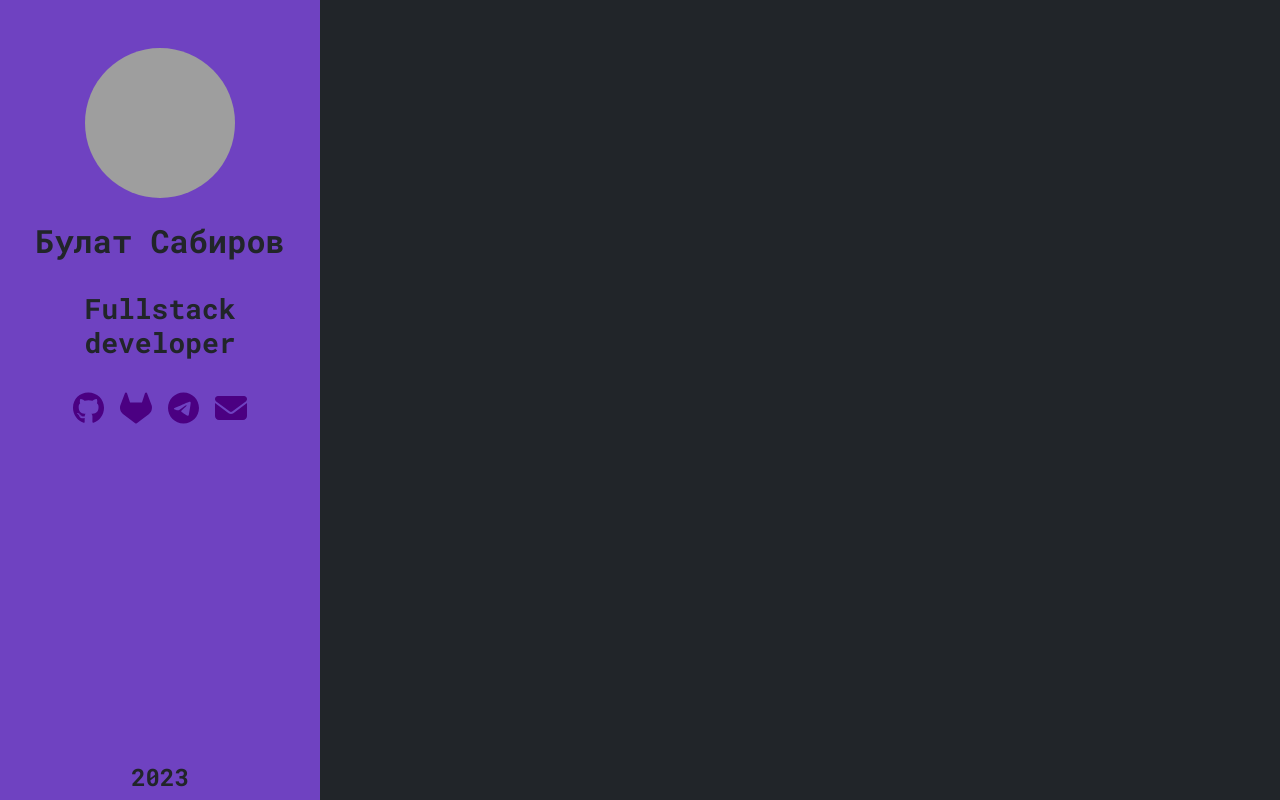
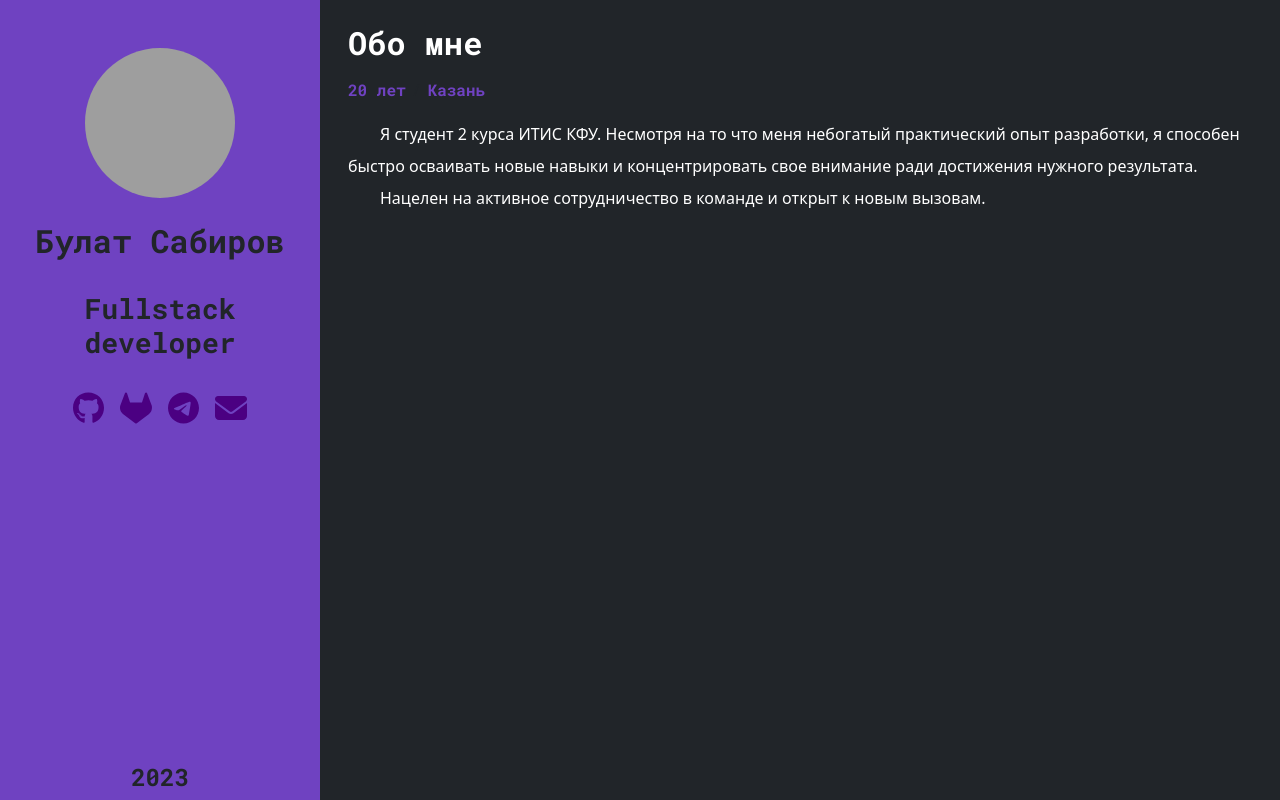
Before and after one commit to bulatsabirow/resume, a Vue app: page / in a window 1280 px wide. Built offline with nearby package versions, Linux system fonts and the light colour scheme; grey boxes are pictures that could not be loaded.

Commit message:
+ about me component (#7)

```diff
--- a/src/components/AboutMeComponent.vue
+++ b/src/components/AboutMeComponent.vue
@@ -1,11 +1,36 @@
 <script setup>
+import Breadcrumbs from "@/components/UI/Breadcrumbs.vue";
+import {computed} from "vue";
+import {calculateAge} from "../../utils/date.js";
+import {defineWordEnding} from "../../utils/wordEnding.js";
+import HeaderText from "@/components/UI/HeaderText.vue";
+
+const age = computed(() => calculateAge("2003/02/15"));
+const breadcrumbs = [`${age.value} ${defineWordEnding(age.value)} `, "Казань"];
 
 </script>
 
 <template>
-
+    <main class="about-me-container d-flex flex-column h-100 w-100">
+        <HeaderText size="lg" class="text-white" position="start">Обо мне</HeaderText>
+        <Breadcrumbs class="mt-2" :breadcrumbs="breadcrumbs"/>
+        <div class="about-me text-white">
+            <p class="mb-0 about-me-text text-break lh-lg">
+                Я  студент 2 курса ИТИС КФУ.  Несмотря на то что меня небогатый практический опыт разработки, я способен быстро осваивать новые навыки и концентрировать свое внимание ради достижения нужного результата.
+            </p>
+            <p class="about-me-text text-break lh-lg">
+                Нацелен на активное сотрудничество в команде и открыт к новым вызовам.
+            </p>
+        </div>
+    </main>
 </template>
 
 <style scoped>
+    .about-me-container > * {
+        margin-left: 1rem;
+    }
 
+    .about-me-text {
+        text-indent: 2rem;
+    }
 </style>
--- /dev/null
+++ b/src/components/UI/Breadcrumbs.vue
@@ -0,0 +1,22 @@
+<script setup>
+const props = defineProps({
+    breadcrumbs: {type: Array[String]}
+})
+</script>
+
+<template>
+    <nav aria-label="breadcrumb">
+        <ol class="breadcrumb">
+            <li v-for="breadcrumb in breadcrumbs" class="breadcrumb-item text-purple">
+                <span class="breadcrumb-text">{{ breadcrumb }}</span>
+            </li>
+        </ol>
+    </nav>
+</template>
+
+<style scoped>
+    .breadcrumb-text {
+        color: var(--bs-purple) !important;
+        font-family: "Roboto Mono", monospace;
+    }
+</style>
--- a/src/components/UI/HeaderText.vue
+++ b/src/components/UI/HeaderText.vue
@@ -4,38 +4,42 @@ const props = defineProps({
     size: {
         type: String,
         default: 'lg'
+    },
+    position: {
+        type: String,
+        default: 'center',
     }
 })
 </script>
 
 <template>
-    <div v-if="size === 'xl'">
-        <h1 class="text-center header-text mt-4">
+    <div class="d-inline" v-if="size === 'xl'">
+        <h1 :class="`text-${position}` + ' header-text mt-4'">
             <slot></slot>
         </h1>
     </div>
-    <div v-else-if="size === 'lg'">
-        <h2 class="text-center header-text mt-4">
+    <div class="d-inline" v-else-if="size === 'lg'">
+        <h2 :class="`text-${position}` + ' header-text mt-4'">
             <slot></slot>
         </h2>
     </div>
-    <div v-else-if="size === 'md' || !allowedSizes.includes(size)">
-        <h3 class="text-center header-text mt-4">
+    <div class="d-inline" v-else-if="size === 'md' || !allowedSizes.includes(size)">
+        <h3 :class="`text-${position}` + ' header-text mt-4'">
             <slot></slot>
         </h3>
     </div>
-    <div v-else-if="size === 'sm'">
-        <h4 class="text-center header-text mt-4">
+    <div class="d-inline" v-else-if="size === 'sm'">
+        <h4 :class="`text-${position}` + ' header-text mt-4'">
             <slot></slot>
         </h4>
     </div>
-    <div v-else-if="size === 'xs'">
-        <h5 class="text-center header-text mt-4">
+    <div class="d-inline" v-else-if="size === 'xs'">
+        <h5 :class="`text-${position}` + ' header-text mt-4'">
             <slot></slot>
         </h5>
     </div>
-    <div v-else>
-        <h6 class="text-center header-text mt-4">
+    <div class="d-inline" v-else>
+        <h6 :class="`text-${position}` + ' header-text mt-4'">
             <slot></slot>
         </h6>
     </div>
--- a/src/views/ResumeView.vue
+++ b/src/views/ResumeView.vue
@@ -5,7 +5,7 @@ import AboutMeComponent from "@/components/AboutMeComponent.vue";
 </script>
 
 <template>
-    <main class="d-flex flex-row main-container vh-100">
+    <main class="d-flex flex-row main-container vh-100 w-100">
         <div class="row w-100 mx-0">
             <div class="person-container h-100 col-3 col-4-xl">
                 <PersonComponent/>
@@ -20,5 +20,6 @@ import AboutMeComponent from "@/components/AboutMeComponent.vue";
 <style scoped>
     .person-container {
         background-color: var(--bs-purple);
+        max-width: 400px;
     }
 </style>
--- /dev/null
+++ b/utils/date.js
@@ -0,0 +1,5 @@
+export const calculateAge = (stringDate) => {
+    const dateOfBirth = Date.parse(stringDate);
+    const dateDiff = Date.now() - dateOfBirth;
+    return new Date(dateDiff).getUTCFullYear() - 1970;
+};
--- /dev/null
+++ b/utils/wordEnding.js
@@ -0,0 +1,10 @@
+export function defineWordEnding(number) {
+    switch (number) {
+        case (number % 20) === 1:
+            return "год";
+        case (number % 20 <= 4):
+            return "года";
+        default:
+            return "лет";
+    }
+}
```
